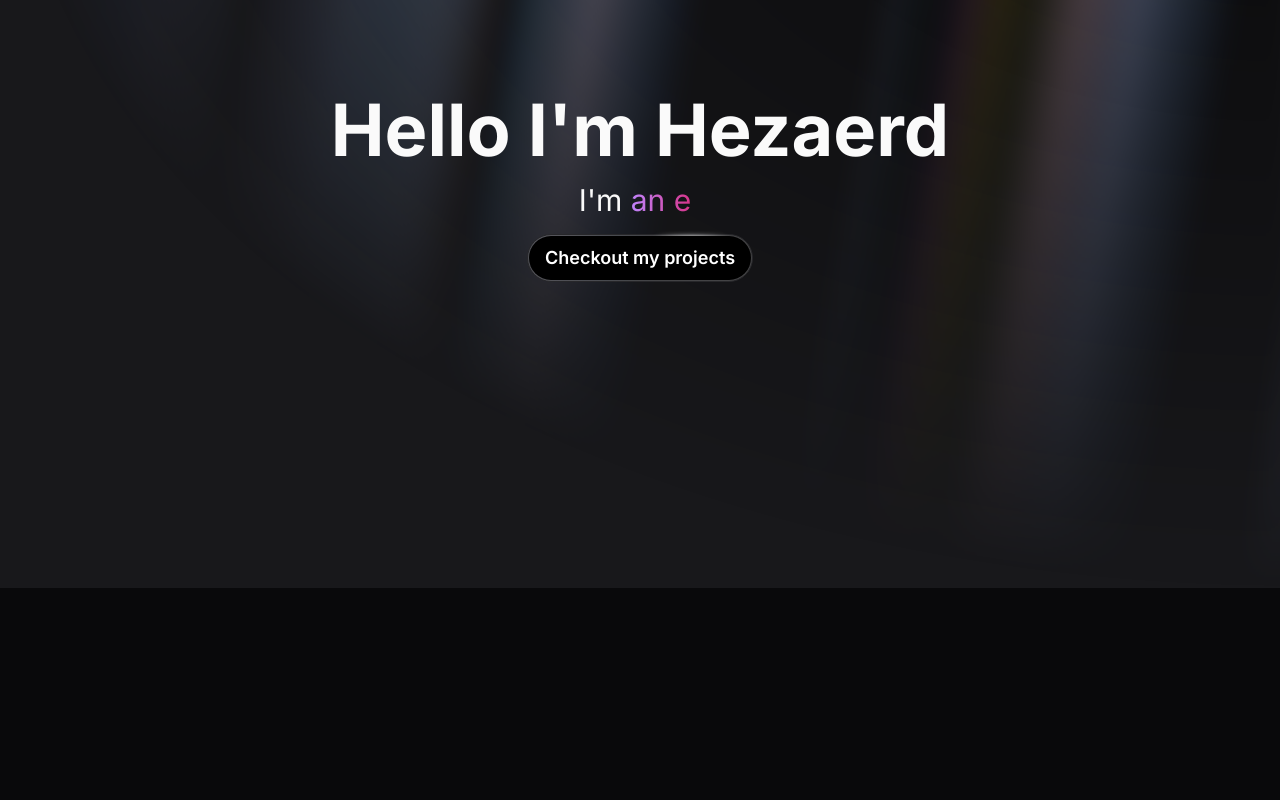
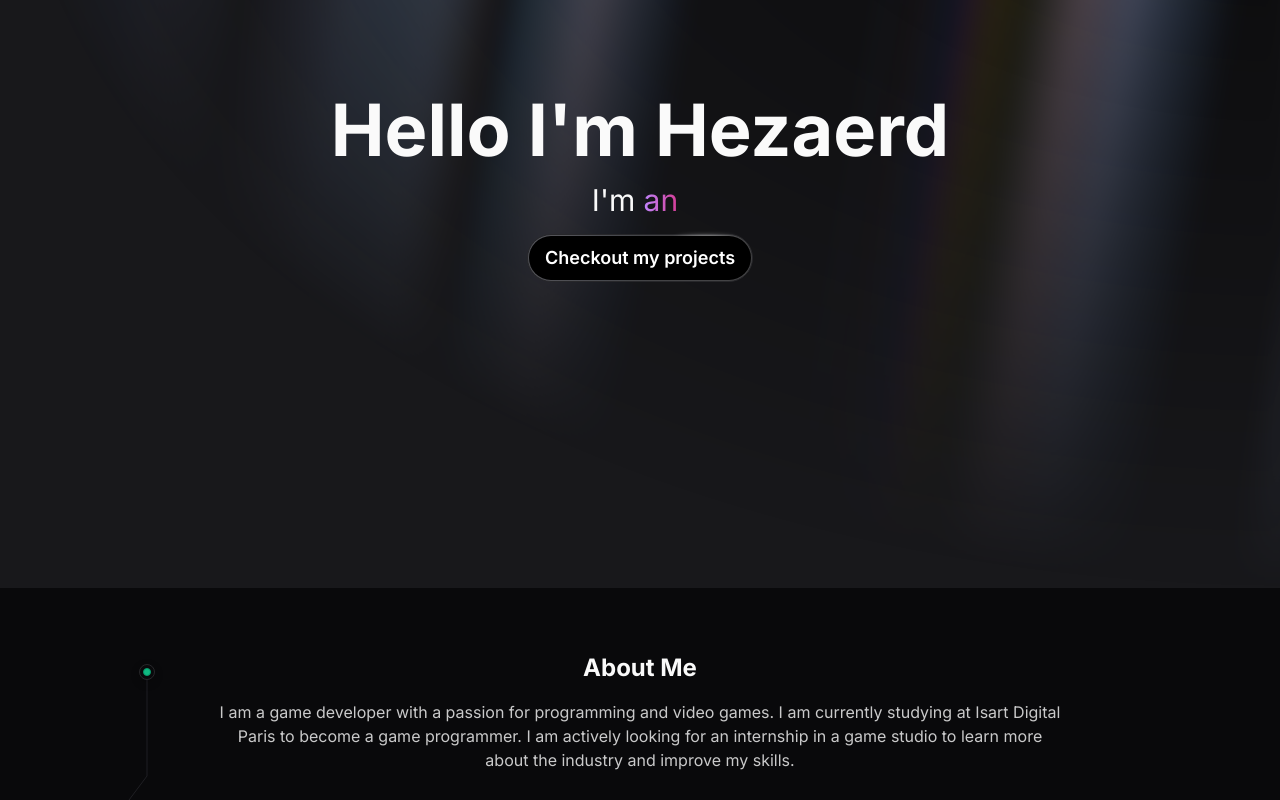
Before and after one commit to Hezaerd/hezaerd.com, a Next.js app: page / in a window 1280 px wide. Shown: the part 212-1012 px from the top of the page. Before the commit the page ends 800 px from the top, so only its background shows below. Built offline with nearby package versions, Linux system fonts and the light colour scheme; no server answers.

Commit message:
feat: about me, tracing beam, and move hero-landing to home/ directory

```diff
--- a/src/app/page.tsx
+++ b/src/app/page.tsx
@@ -1,9 +1,14 @@
-import HeroLanding from "@/components/hero-landing";
+import AboutMe from "@/components/home/about-me";
+import HeroLanding from "@/components/home/hero-landing";
+import { TracingBeam } from "@/components/ui/tracing-beam";
 
 export default function Home() {
   return (
     <main>
       <HeroLanding />
+      <TracingBeam className="px-6">
+        <AboutMe />
+      </TracingBeam>
     </main>
   );
 }
--- /dev/null
+++ b/src/components/home/about-me.tsx
@@ -0,0 +1,13 @@
+export default function AboutMe() {
+  return (
+    <section className="mt-16 flex w-full flex-col items-center space-y-4">
+      <h1 className="text-2xl font-bold">About Me</h1>
+      <p className="text-center text-primary/80">
+        I am a game developer with a passion for programming and video games. I
+        am currently studying at Isart Digital Paris to become a game
+        programmer. I am actively looking for an internship in a game studio to
+        learn more about the industry and improve my skills.
+      </p>
+    </section>
+  );
+}
--- /dev/null
+++ b/src/components/project-card.tsx
@@ -0,0 +1,45 @@
+import { cn } from "@/lib/utils";
+
+export interface Project {
+  title: string;
+  description: string;
+
+  // Optional properties
+  header?: React.ReactNode;
+  icon?: React.ReactNode;
+
+  // Optional properties
+  className?: string;
+
+  // Optional properties
+  href?: string;
+}
+
+export function ProjectCard({
+  title,
+  description,
+  header,
+  icon,
+  className,
+  href,
+}: Project) {
+  return (
+    <div
+      className={cn(
+        "group/bento row-span-1 flex flex-col justify-between space-y-4 rounded-xl border border-transparent bg-white p-4 shadow-input transition duration-200 hover:shadow-xl dark:border-white/[0.2] dark:bg-black dark:shadow-none",
+        className,
+      )}
+    >
+      {header}
+      <div className="transition duration-200 group-hover/bento:translate-x-2">
+        {icon}
+        <div className="mb-2 mt-2 font-sans font-bold text-neutral-600 dark:text-neutral-200">
+          {title}
+        </div>
+        <div className="font-sans text-xs font-normal text-neutral-600 dark:text-neutral-300">
+          {description}
+        </div>
+      </div>
+    </div>
+  );
+}
```
Also changed, not shown: src/components/home/hero-landing.tsx (renamed from src/components/hero-landing.tsx).
